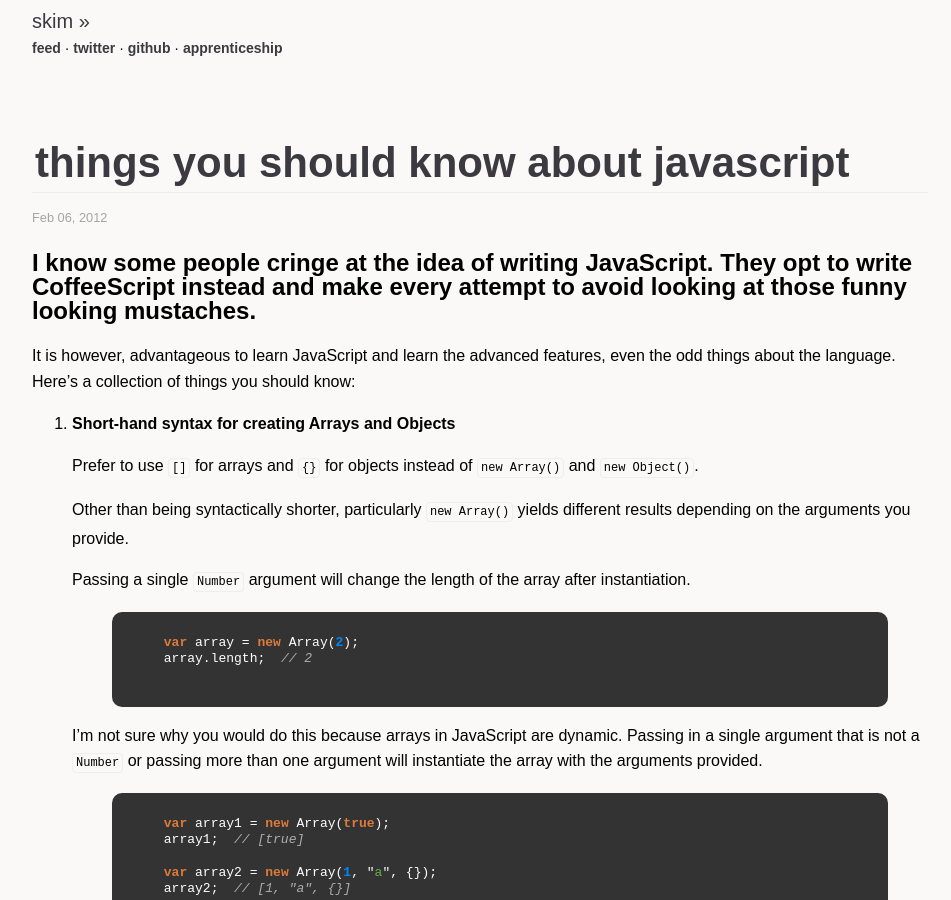
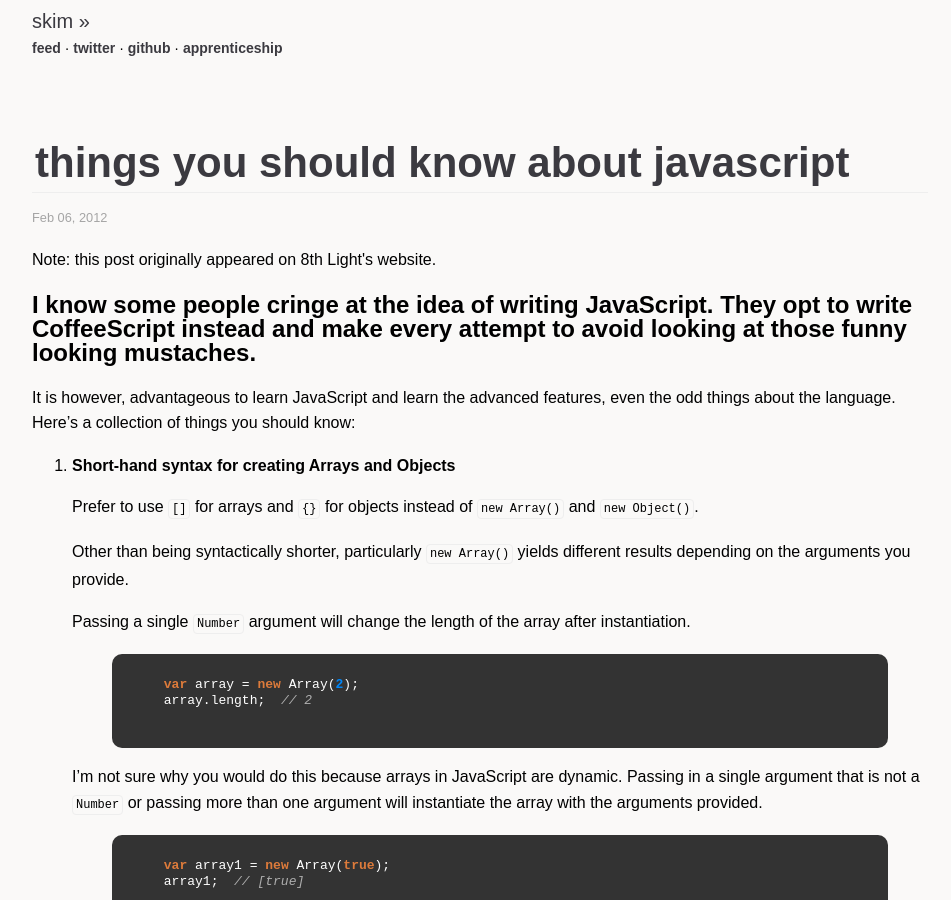
Before and after one commit to sl4m/sl4m.github.com, a Jekyll site: the page built from _posts/2012-02-06-things-you-should-know-about-javascript.html, in a window 1280 px wide and 900 px high. Shown: the whole window, without its empty margins (160-1111 px from the left). Built offline with Jekyll 4.4.1, drawn with Linux system fonts in a browser that asks for light colours; comment, search, counter and statistics services are not loaded.

Commit message:
adds repost bit

```diff
--- a/_posts/2012-02-06-things-you-should-know-about-javascript.html
+++ b/_posts/2012-02-06-things-you-should-know-about-javascript.html
@@ -4,6 +4,10 @@ title: things you should know about javascript
 date: 2012-02-06 10:00:00 -05:00
 tag: javaScript
 ---
+
+<p>
+  Note: this post originally appeared on 8th Light's website.
+</p>
 
 <h2>
   I know some people cringe at the idea of writing JavaScript.
```
